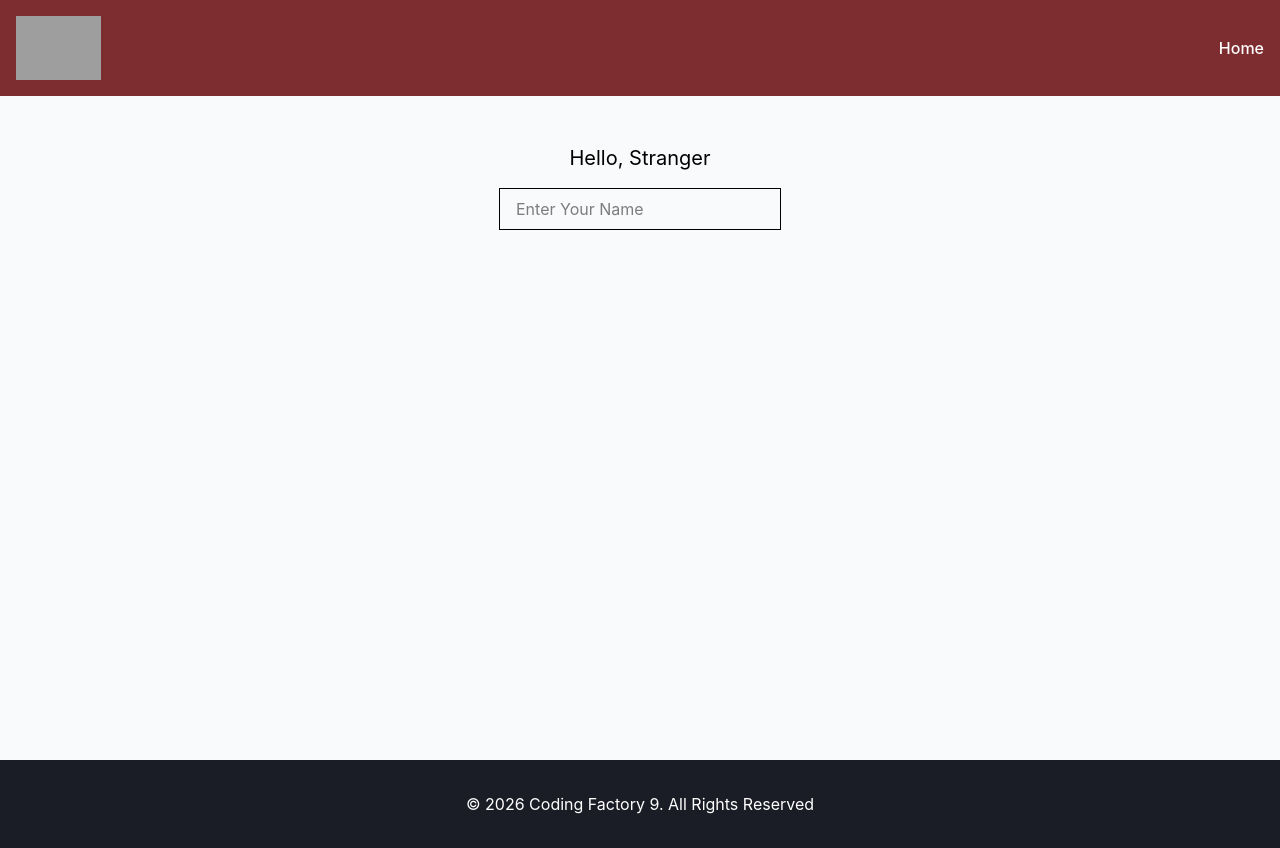
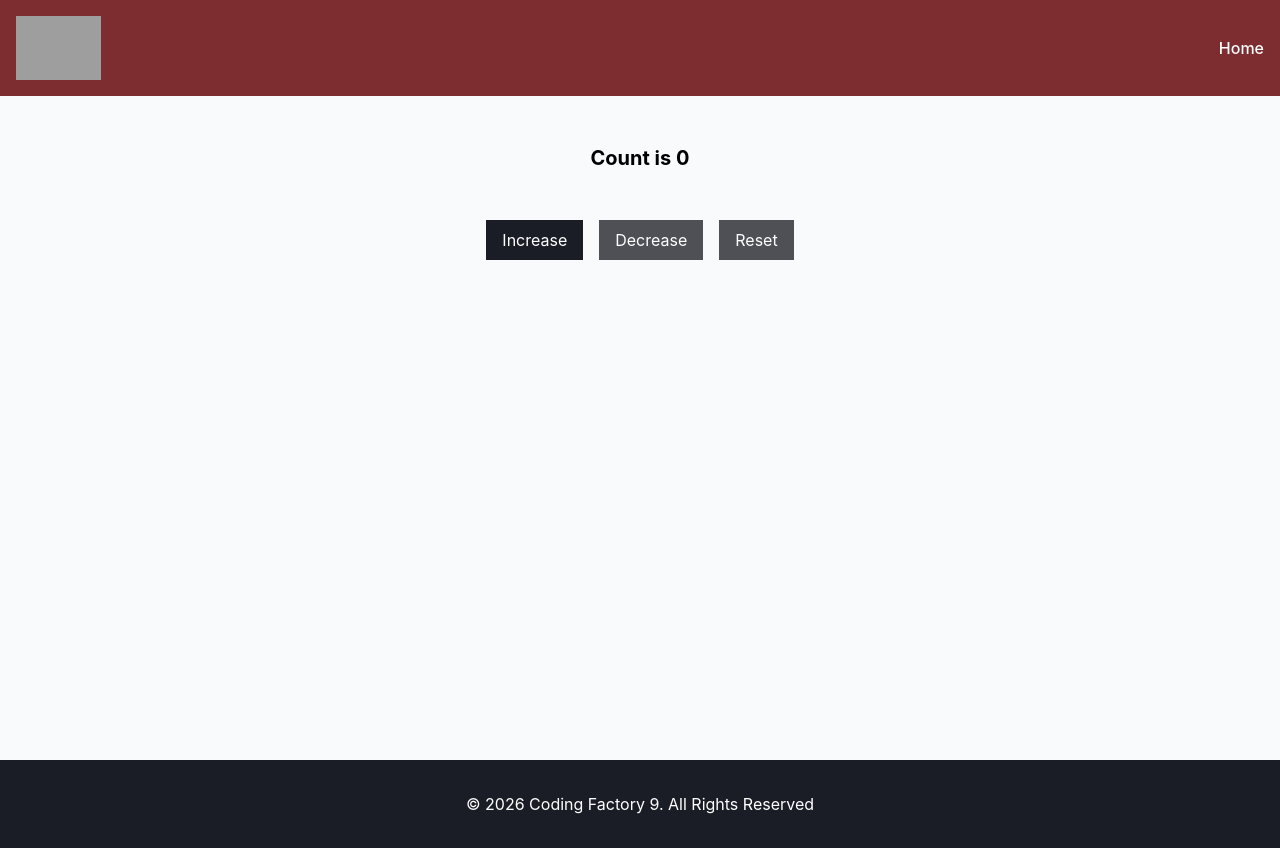
Before and after one commit to alkminibak/cf9-react-app, a React (Vite) app: page / in a window 1280 px wide. Built offline with nearby package versions, Linux system fonts and the light colour scheme; grey boxes are pictures that could not be loaded.

Commit message:
feat: using external file for project types

```diff
--- a/src/App.tsx
+++ b/src/App.tsx
@@ -4,7 +4,8 @@
 // import ArrowFunctionalComponentWithProps from "./components/LessonThree/ArrowFunctionalComponentWithProps.tsx";
 import Layout from "./components/Layout.tsx";
 // import CounterAdvanced from "./components/LessonFour/CounterAdvanced.tsx";
-import NameChanger from "./components/LessonFive/NameChanger.tsx";
+// import NameChanger from "./components/LessonFive/NameChanger.tsx";
+import CounterWithCustomHook from "./components/LessonFive/CounterWithCustomHook.tsx";
 // import Counter from "./components/LessonFour/Counter.tsx";
 // import ClassCounter from "./components/LessonFour/ClassCounter.tsx";
 
@@ -83,7 +84,8 @@ function App() {
 
        {/*LESSON FIVE */}
        <Layout addClasses="bg-gray-50">
-          <NameChanger/>
+          {/*<NameChanger/>*/}
+          <CounterWithCustomHook/>
        </Layout>
 
 
--- a/src/hooks/useCounter.ts
+++ b/src/hooks/useCounter.ts
@@ -1,4 +1,5 @@
 import {useState} from "react";
+import {type CounterState} from "../types.ts";
 
 const initialState = {
    count: 0,
@@ -7,7 +8,7 @@ const initialState = {
 }
 
 export const useCounter = () => {
-   const[state, setState] = useState(initialState);
+   const[state, setState] = useState<CounterState>(initialState);
 
    const getCurrentTime = () => new Date().toLocaleTimeString();
 
--- /dev/null
+++ b/src/types.ts
@@ -0,0 +1,5 @@
+export type CounterState = {
+   count: number;
+   lastAction: string;
+   time: string;
+}
```
